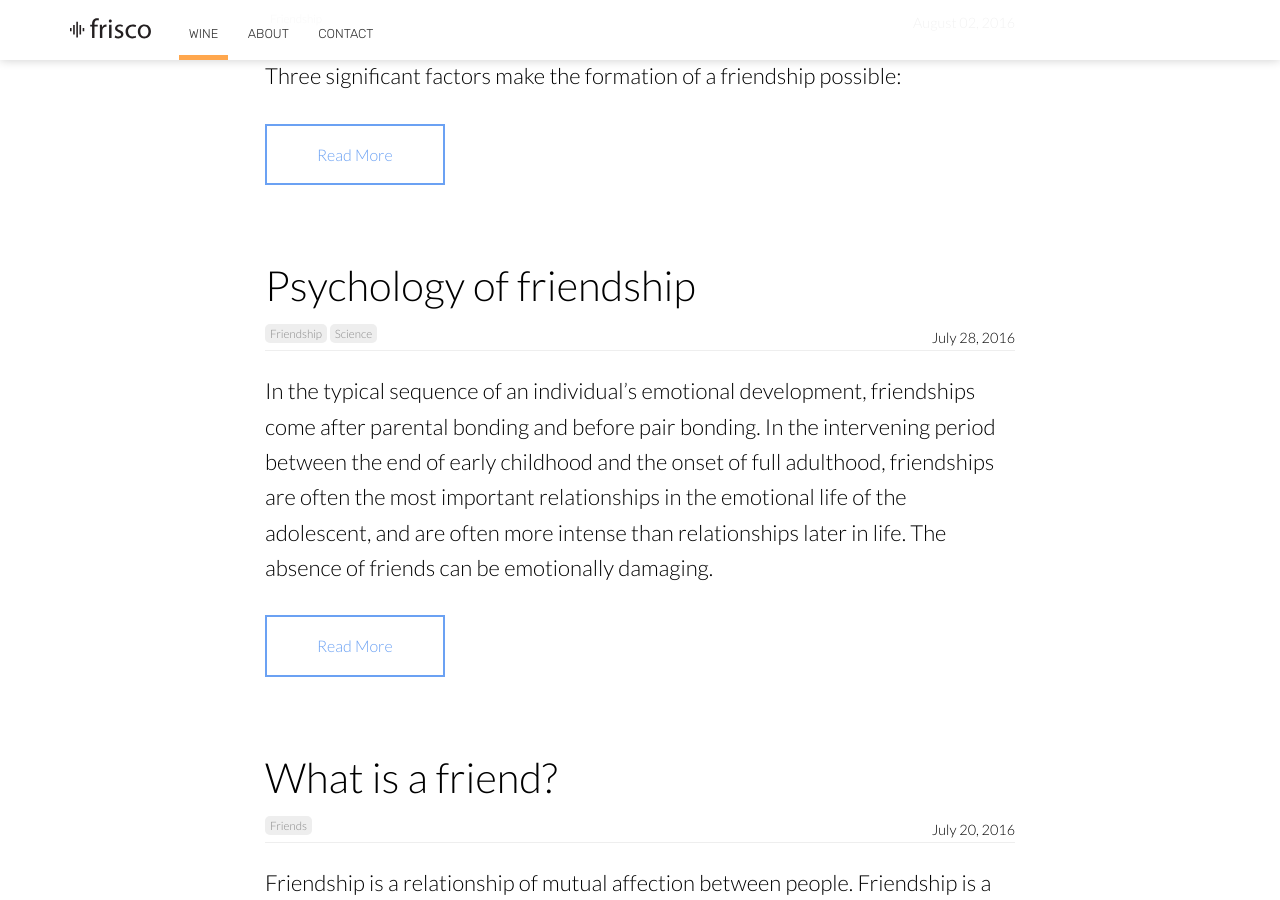
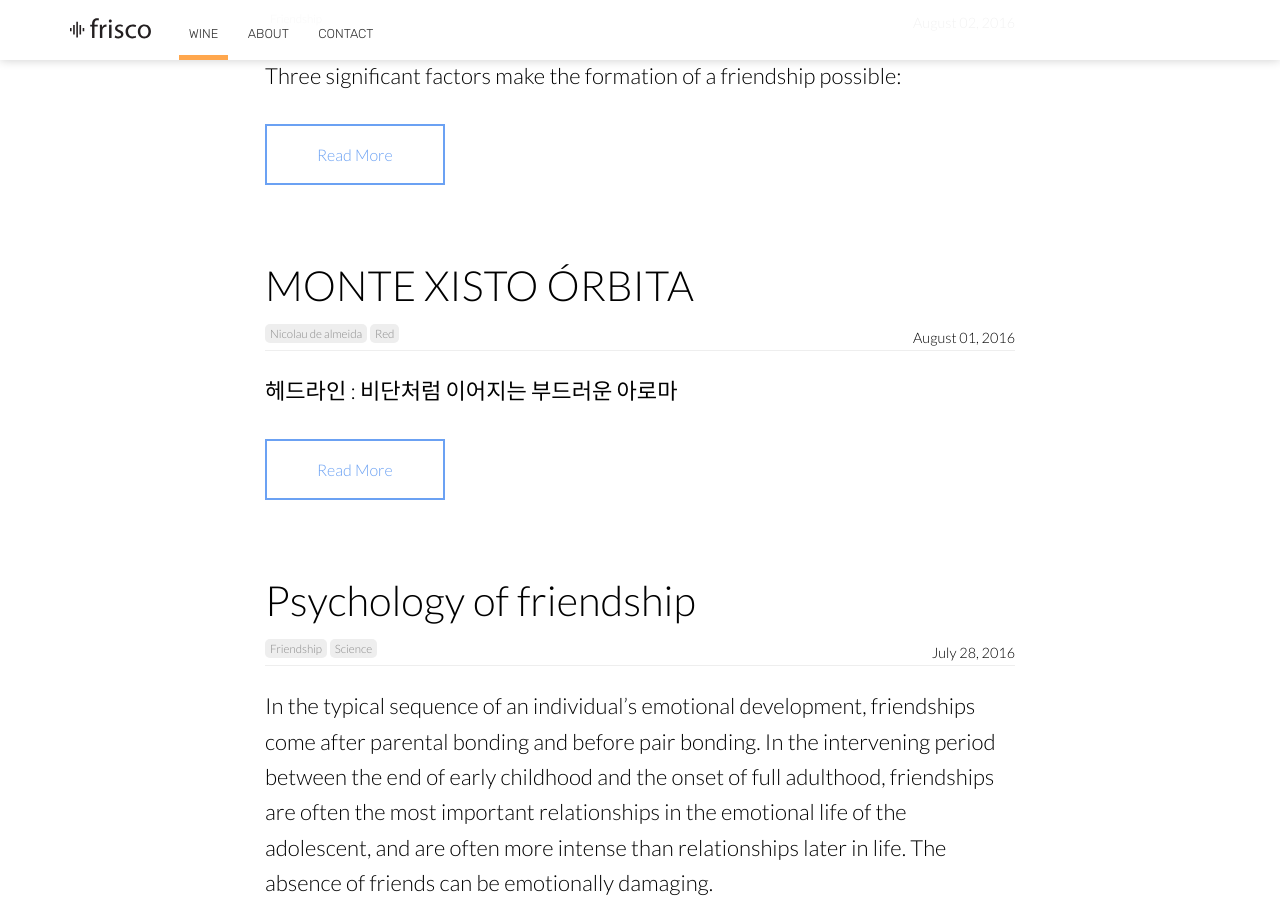
Before and after one commit to dourowinekorea/blog, a Jekyll site: the page built from blog/index.html, in a window 1280 px wide and 900 px high, scrolled down 1460 px. Built offline with Jekyll 4.4.1, drawn with Linux system fonts in a browser that asks for light colours; nearby versions of some CDN libraries; the list of posts is cut into pages by our own code; a file with an impossible date is left out.

Commit message:
Update 2016-08-12-health.md

```diff
--- a/_posts/2016-08-12-health.md
+++ b/_posts/2016-08-12-health.md
@@ -1,6 +1,6 @@
 ---
 title: MONTE XISTO ÓRBITA
-date:
+date: 2016-08-01
 description: Red wine of 'Nicolau de Almeida'
 categories:
   - Nicolau de Almeida
```
